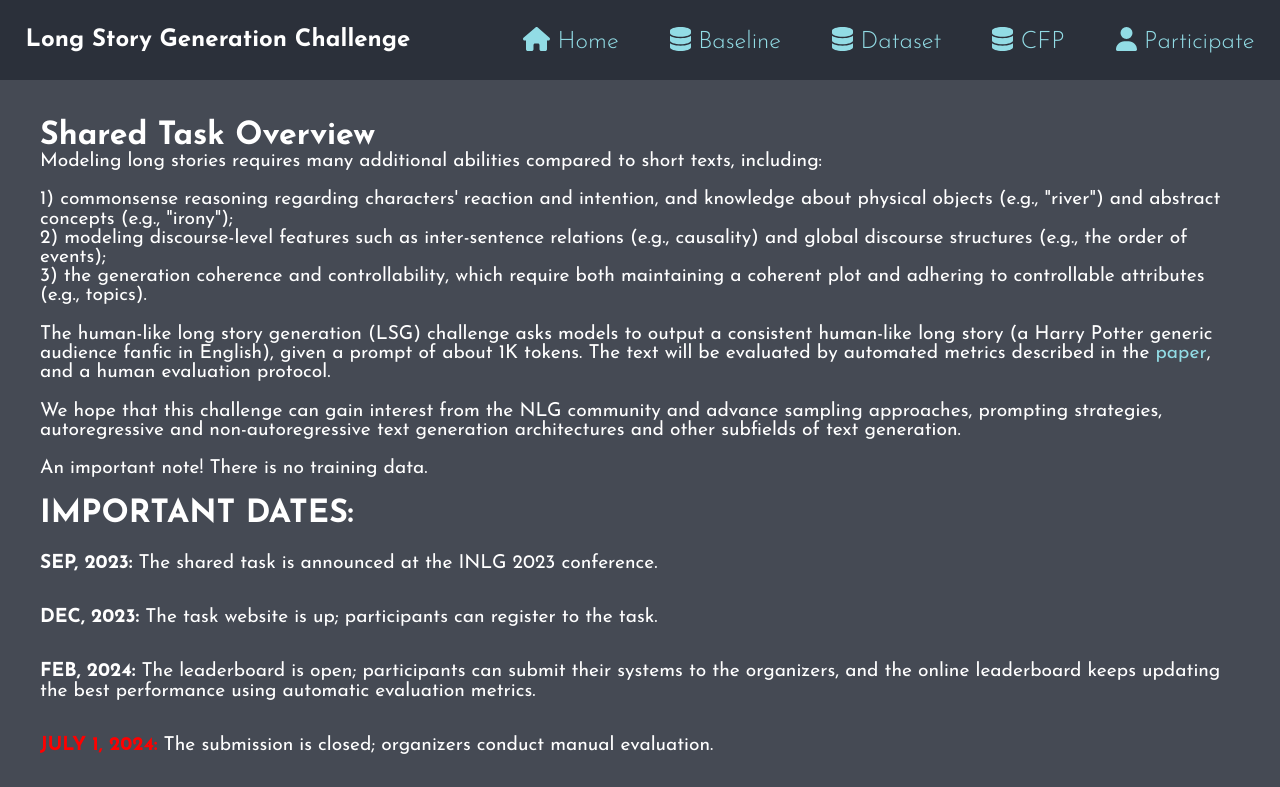
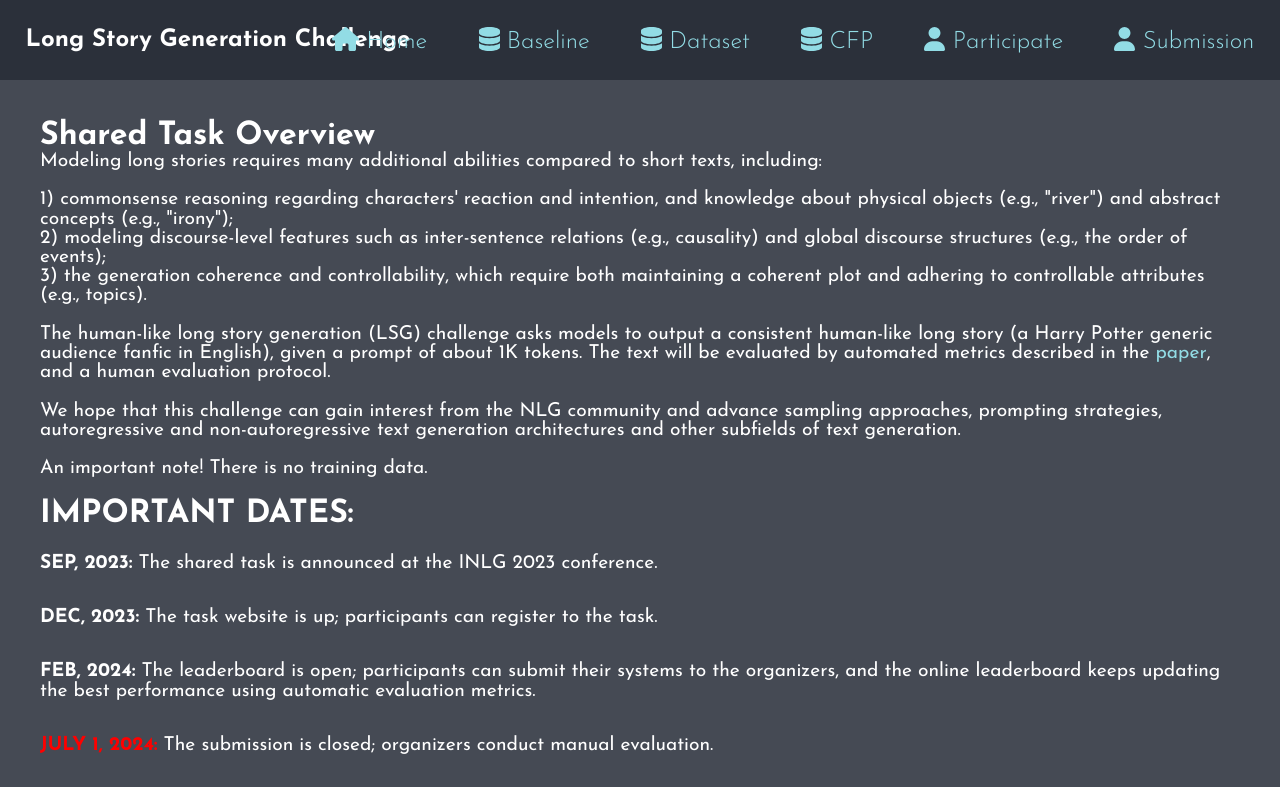
Before and after one commit to NazarovNikita1/LSGC, a Vue app: page / in a window 1280 px wide. Shown: the top 787 px of the page. Built offline with nearby package versions, Linux system fonts and the light colour scheme; what vue-particles would draw is missing.

Commit message:
Update NavBar.vue

```diff
--- a/src/components/NavBar.vue
+++ b/src/components/NavBar.vue
@@ -27,6 +27,9 @@
       <router-link to="/participate">
         <font-awesome-icon icon="user" /> Participate
       </router-link>
+      <router-link to="/submission">
+        <font-awesome-icon icon="user" /> Submission
+      </router-link>
     </div>
   </div>
 </template>
```
